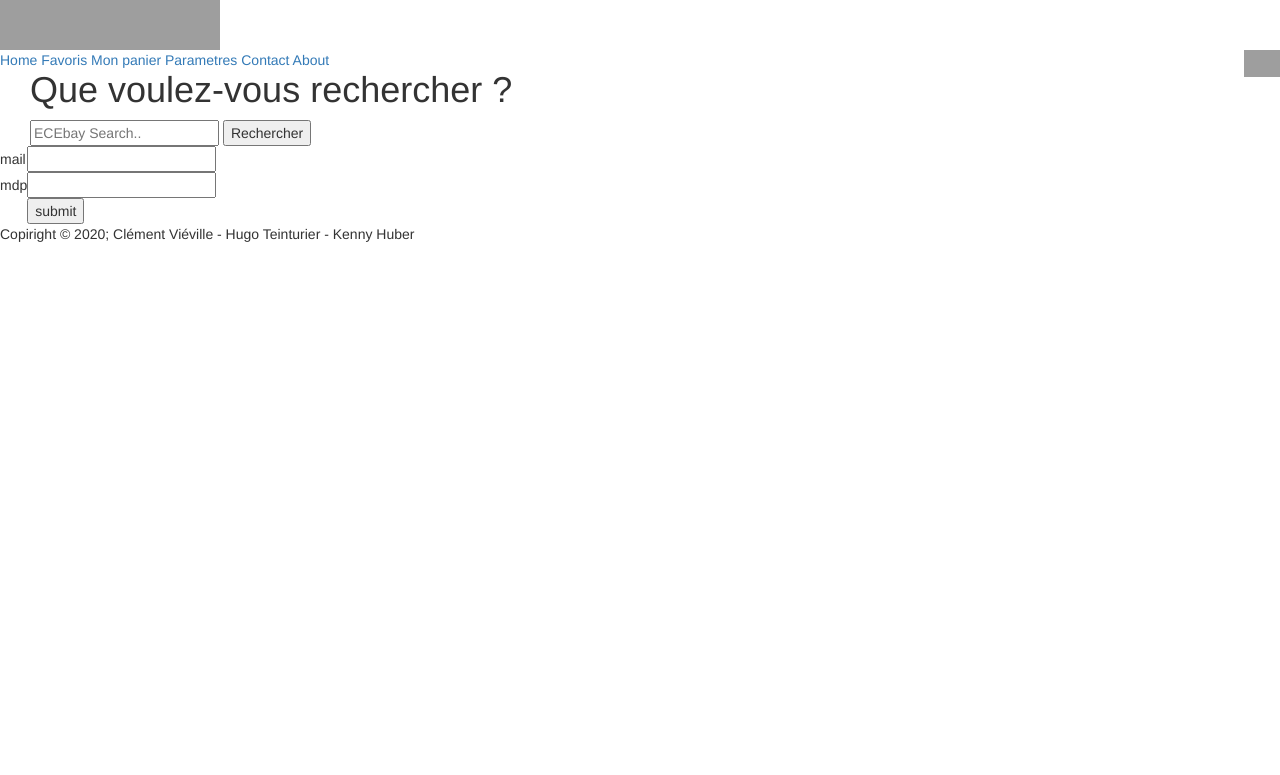
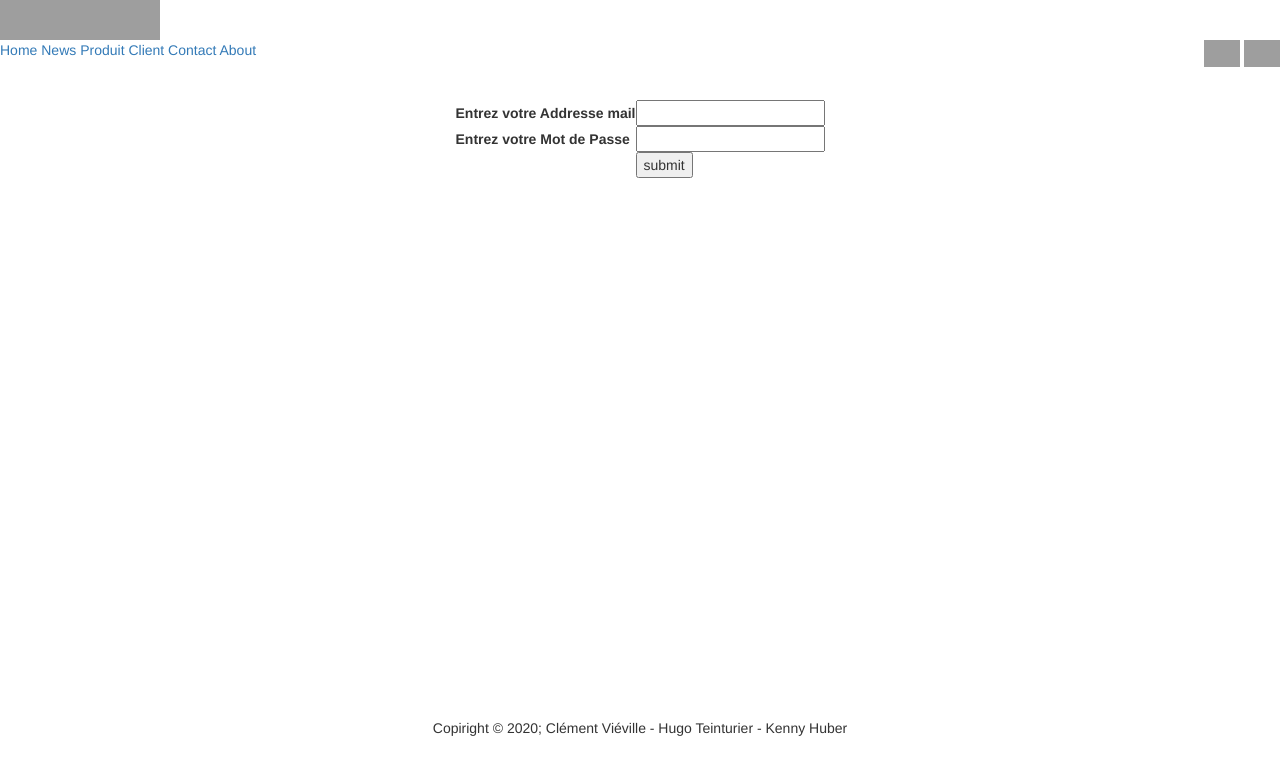
Before and after one commit to Giglobastre/PIscine_WEB_2020, a PHP site: page /connexion.php in a window 1280 px wide. Shown: the top 775 px of the page. Run offline with PHP 8.4, Linux system fonts and the light colour scheme; grey boxes are pictures that could not be loaded.

Commit message:
Add files via upload

```diff
--- a/Pages/connexion.php
+++ b/Pages/connexion.php
@@ -1,69 +1,69 @@
 <!DOCTYPE html>
+
 <html>
 
 <head>
+
       <meta charset="utf-8">
-
       <meta name="viewport" content="width=device-width, initial-scale=1">
       <link rel="stylesheet" href="https://maxcdn.bootstrapcdn.com/bootstrap/3.3.7/css/bootstrap.min.css">
       <link rel="icon" type="image/jpg" href="logo%20Ebay%20ECE.JPG" />
-    <link rel="stylesheet" type="text/css" href="../Styles/Style_connexion.css">
       <script src="https://maxcdn.bootstrapcdn.com/bootstrap/3.3.7/js/bootstrap.min.js"> </script>
       <script src="https://ajax.googleapis.com/ajax/libs/jquery/3.3.1/jquery.min.js"> </script>
+      <link rel="stylesheet" type="text/css" href="../Style/Style_connexion.css" />
 
 </head>
-    <body>
+
+<body class="col">
 
   <div id="header">
-          <img src="logo%20Ebay%20ECE.JPG" height="50" width="220">
+    <img src="../Images/logo%20Ebay%20ECE.JPG" height="40" width="160">
   </div>
 
   <div class="topnav">
     <div style="float:left">
       <a href="index.php">Home</a>
-          <a href="favoris.php">Favoris</a>
-          <a href="Panier.php">Mon panier</a>
-          <a href="parametres.php">Parametres</a>
+      <a href="news.php">News</a>
+      <a href="Produit.php">Produit</a>
+      <a href="client.php">Client</a>
       <a href="Contact.php">Contact</a>
       <a href="about.php">About</a>
-
     </div>
     <div style="float:right">
-              <a class="active" href="connexion.php"><img height="27" src="imgAccountVerte.JPG" alt="" hspace="0"></a>
+      <a class="active" href="connexion.php"><img height="27" src="../Images/imgAccountVerte.JPG" alt="" hspace="0"></a>
+      <a href="Panier.php"><img height="27" src="../Images/Panier.png" alt="" hspace="0"></a>
     </div>
   </div>
 
-        <div style="padding-left:30px">
-            <div id="searchbar">
-            <h1>Que voulez-vous rechercher ?</h1>
-                <form action="" class="formulaire">
-                   <input class="champ" type="text" placeholder="ECEbay Search.."/>
-                    <input class="bouton" type="button" value="Rechercher" />
-                </form>
-            </div>
-        </div>
+<br> <br> <br>
+
+    <center >
 
     <form class="centre"action="../Traitement/Traitement_connexion.php" method="POST">
+
         <table>
+
         <tr>
-            <td >mail </td>
+            <td ><b> Entrez votre Addresse mail <b></td>
             <td> <input type="text" name="mail"></td>
         </tr>
 
         <tr>
-            <td >mdp </td>
+            <td ><b> Entrez votre Mot de Passe <b></td>
             <td> <input type="text" name="mdp"></td>
         </tr>
+
         <tr>
         </tr>
         <tr>
             <td></td>
             <td><input type="submit" name="button1" value="submit"></td>
         </tr>
+
     </table>
+
     </form>
-
-
+            <br> <br> <br> <br> <br> <br> <br> <br> <br> <br> <br> <br> <br> <br> <br> <br> <br> <br> <br> <br> <br> <br> <br> <br> <br> <br> <br>
     <div id="footer">
       Copiright &copy; 2020;
       Clément Viéville - Hugo Teinturier - Kenny Huber
--- a/Pages/index.php
+++ b/Pages/index.php
@@ -21,7 +21,6 @@
       <a class="active" href="index.php">Home</a>
       <a href="news.php">News</a>
       <a href="Produit.php">Produit</a>
-      <a href="client.php">Client</a>
       <a href="Contact.php">Contact</a>
       <a href="about.php">About</a>
     </div>
@@ -67,6 +66,7 @@
     </p>
   </marquee>
 </div>
+
 <div style="padding-left:30px">
   <h2>Objets récements consultés</h2>
 
```
Also changed, not shown: Pages/Panier.php (+4 -5 lines), Pages/Produit.php (+14 -10 lines), Pages/ProduitFerraille.php (+11 -8 lines), Pages/ProduitMusée.php (+14 -10 lines), Pages/ProduitVIP.php (+14 -10 lines). Lines whose indentation alone changed are shown as unchanged.
